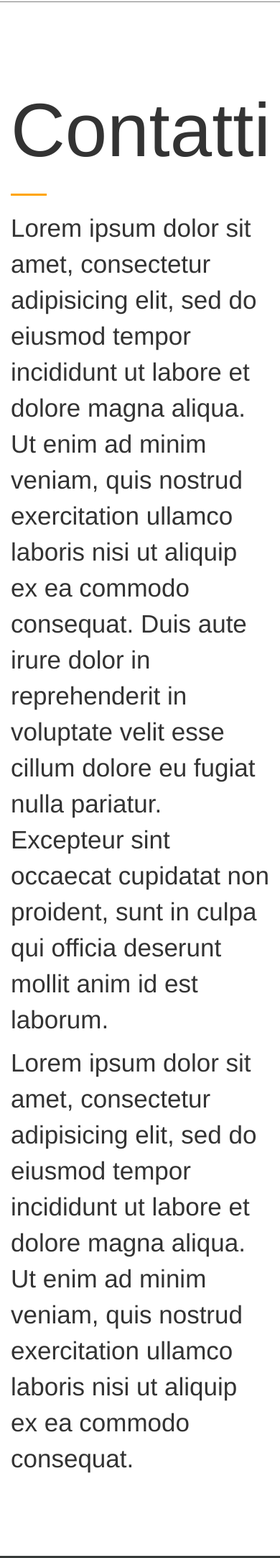
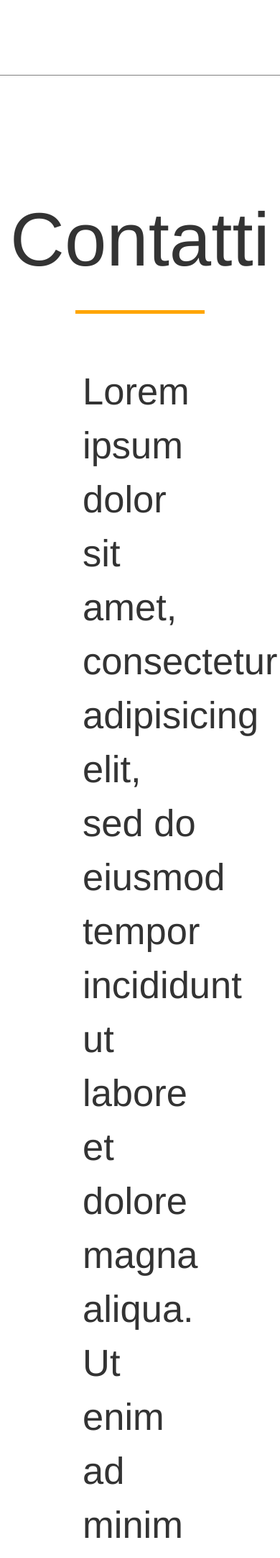
Before and after one commit to valeriavivace/Sito-pasta, a PHP site: page /contatti.html in a window 390 px wide; the page is wider, and only the part inside the window is pictured. Shown: the part 2031-4196 px from the top of that part at 72% size. Run offline with PHP 8.4, Linux system fonts and the light colour scheme.

Commit message:
regolazione di alcune altezze

```diff
--- a/contatti.html
+++ b/contatti.html
@@ -42,7 +42,7 @@
       </div>
       <div class="container">
         <div class="row box-testo">
-          <div class="col-xs-12 col-md-4">
+          <div class="box-1 col-xs-12 col-md-4">
             <h2>Contatti</h2>
             <hr class="linea-h2">
           </div>
--- a/css/mobile.css
+++ b/css/mobile.css
@@ -4,7 +4,7 @@
   }
 /****TYPO*******/
 p,li{
-  font-size: 1rem;
+  font-size: 1.5rem;
 }
 h1{
   font-size: 4rem;
@@ -14,6 +14,12 @@ h3{
 }
 h4,td,th{
   font-size: 1.5rem;
+}
+.linea-h2{
+  width:180px;
+  height: 5px;
+  background-color: orange;
+  border-top: none;
 }
 /*********HEADER***/
   header{
@@ -62,6 +68,12 @@ h4,td,th{
 /*********************/
 
 /**********INDEX.HTML******/
+.box-1{
+  display: flex;
+  flex-direction: column;
+  justify-content: center;
+  align-items: center;
+}
   .box-pasta-info{
     margin-left: 10px;
     padding: 10px;
@@ -79,7 +91,7 @@ h4,td,th{
     display: block;
   }
   .box-prodotto{
-    margin-top: 20px;
+    margin-top: 50px;
   }
   .carosello{
     padding: 30px 0;
@@ -115,9 +127,13 @@ h4,td,th{
 }
 .box-ricetta{
   width: 100%;
+  padding: 80px;
   margin-top: 50px;
 }
 /********CONTATTI***/
+.box-input{
+  text-align: center;
+}
 .border-contatti{
   padding: 50px 0;
 }
@@ -125,3 +141,12 @@ input{
   width: 600px;
 }
 }
+@media (min-width:900px){
+  .linea-h2{
+    margin-left: 0;
+    width: 50px;
+    height: 3px;
+    background-color: orange;
+    border-top: none;
+  }
+}
--- a/css/style.css
+++ b/css/style.css
@@ -36,14 +36,6 @@ input{
 }
 iframe{
   font-size: 1.5rem;
-}
-.linea-h2{
-  max-width: 50px;
-  margin-left: 0;
-  width: 150px;
-  height: 3px;
-  background-color: orange;
-  border-top: none;
 }
 .box-prodotto a{
   font-size: 1.5rem;
@@ -111,8 +103,7 @@ header a{
   width: 60px;
 }
 .box-testo{
-  padding-top:100px;
-  padding-bottom: 100px;
+  padding: 100px;
 }
 .pasta-info{
   padding: 50px;
@@ -121,7 +112,7 @@ header a{
   margin-left:50px;
 }
 .pasta-in-primo-piano{
-  height: 100vh;
+  height: 50rem;
   display: flex;
   align-items: stretch;
 }
@@ -312,7 +303,7 @@ input{
   display: block;
   padding-top: 20px;
   border-bottom: 2px black solid;
-  width: 300px;
+  width: 15rem;
 }
 .input-message{
   padding-bottom: 100px;
--- a/index.html
+++ b/index.html
@@ -79,10 +79,10 @@
         </div>
         <div class="col-xs-12 col-md-8">
           <p>
-            Lorem ipsum dolor sit amet, consectetur adipisicing elit, sed do eiusmod tempor incididunt ut labore et dolore magna aliqua. Ut enim ad minim veniam, quis nostrud exercitation ullamco laboris nisi ut aliquip ex ea commodo consequat. Duis aute irure dolor in reprehenderit in voluptate velit esse cillum dolore eu fugiat nulla pariatur. Excepteur sint occaecat cupidatat non proident, sunt in culpa qui officia deserunt mollit anim id est laborum.
+            Lorem ipsum dolor sit amet, consectetur adipisicing elit, sed do eiusmod tempor incididunt ut labore et dolore magna aliqua. Ut enim ad minim veniam, quis nostrud exercitation ullamco laboris nisi ut aliquip ex ea commodo consequat. Duis aute irure dolor in reprehenderit in voluptate velit esse cillum dolore eu fugiat nulla pariatur.
           </p>
           <p>
-            Lorem ipsum dolor sit amet, consectetur adipisicing elit, sed do eiusmod tempor incididunt ut labore et dolore magna aliqua. Ut enim ad minim veniam, quis nostrud exercitation ullamco laboris nisi ut aliquip ex ea commodo consequat. Duis aute irure dolor in reprehenderit in voluptate velit esse cillum dolore eu fugiat nulla pariatur. Excepteur sint occaecat cupidatat non proident, sunt in culpa qui officia deserunt mollit anim id est laborum.
+            Lorem ipsum dolor sit amet, consectetur adipisicing elit, sed do eiusmod tempor incididunt ut labore et dolore magna aliqua. Ut enim ad minim veniam, quis nostrud exercitation ullamco laboris nisi ut aliquip ex ea commodo consequat. Duis aute irure dolor in reprehenderit in voluptate velit esse cillum dolore eu fugiat nulla pariatur.
           </p>
         </div>
       </div>
```
